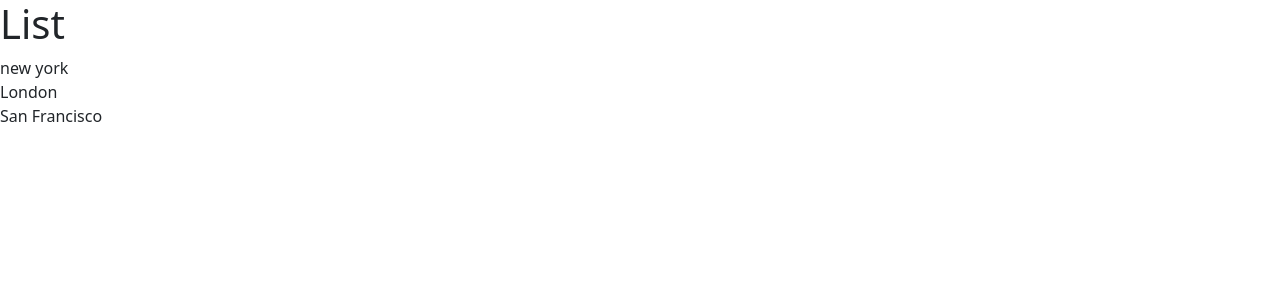
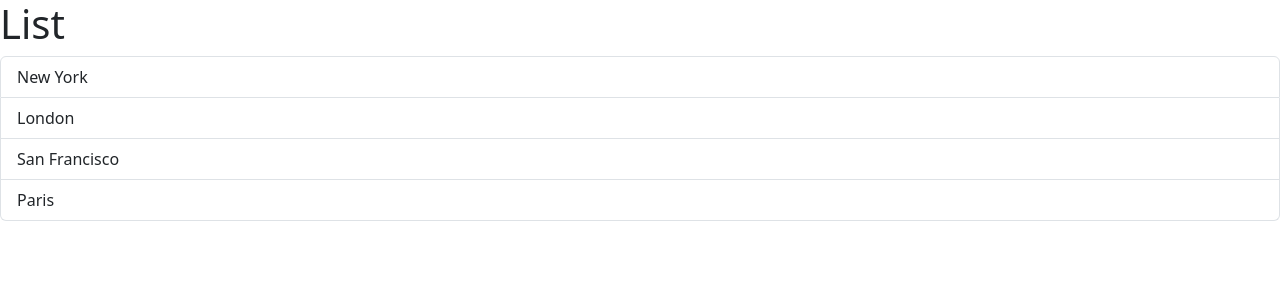
Before and after one commit to mlangsman/react-app, a React (Vite) app: page / in a window 1280 px wide. Shown: the top 300 px of the page. Built offline with nearby package versions, Linux system fonts and the light colour scheme.

Commit message:
Added click handler and state to ListGroup

```diff
--- a/src/components/ListGroup.tsx
+++ b/src/components/ListGroup.tsx
@@ -1,14 +1,32 @@
+import { useState } from "react";
+
 function ListGroup() {
-  const items = ["new york", "London", "San Francisco"];
+  let items = ["New York", "London", "San Francisco", "Paris"];
+  const [selectedIndex, setSelectedIndex] = useState(-1);
 
-  items.map((item) => <li>{item}</li>);
+  const getMessage = () => {
+    return items.length === 0 && <p>No items found</p>;
+  };
 
   return (
     <>
       <h1>List</h1>
-      <ul className="list-group">
-        {items.map((item) => (
-          <li key={item}>{item}</li>
+      {getMessage()}
+      <ul className={"list-group"}>
+        {items.map((item, index) => (
+          <li
+            className={
+              selectedIndex === index
+                ? "list-group-item active"
+                : "list-group-item"
+            }
+            key={item}
+            onClick={() => {
+              setSelectedIndex(index);
+            }}
+          >
+            {item}
+          </li>
         ))}
       </ul>
     </>
```
Also changed, not shown: src/App.tsx (+6 -2 lines).
